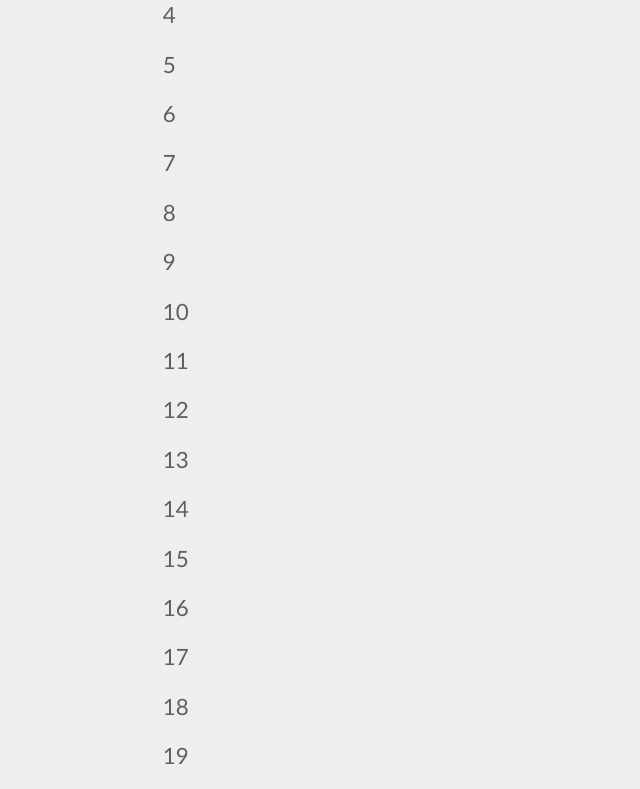
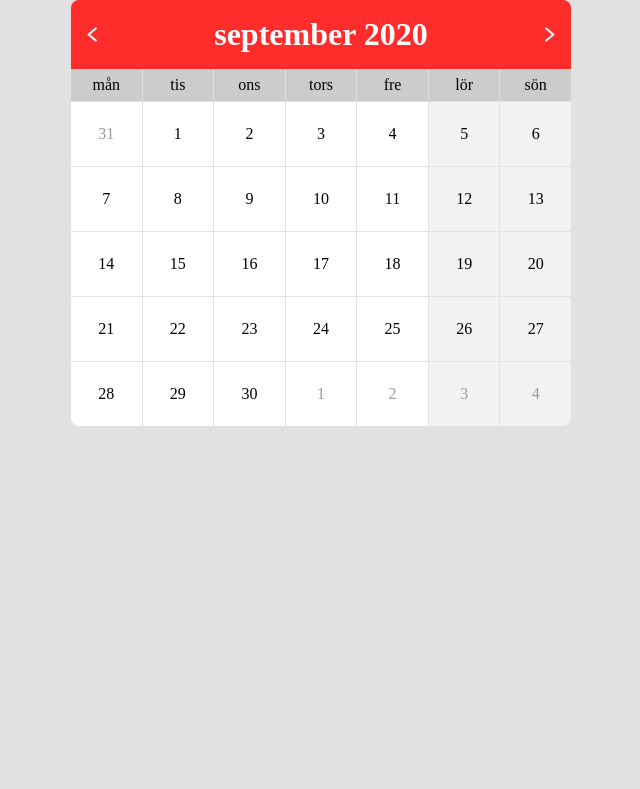
Before and after one commit to StefanMogren/lecture-28-okt-grid, a plain HTML site: page exercise-css-grid-bootcamp/04_static-calendar/index.html in a window 1280 px wide. Shown: the top 789 px of the page, without its empty margins (319-959 px from the left). Drawn offline with Linux system fonts and the light colour scheme; files that its build step writes are made by us from their sources.

Commit message:
Finished 04_static-calendar and added CSS

```diff
--- /dev/null
+++ b/exercise-css-grid-bootcamp/04_static-calendar/css/style.css
@@ -0,0 +1,67 @@
+* {
+    margin: 0;
+    padding: 0;
+    overflow: hidden;
+}
+
+body {
+    background: #EEE;
+    height: 100vh;
+    background: rgb(225, 225, 225);
+}
+
+.calendar {
+    max-width: 500px;
+    margin: auto;
+    border-radius: 0.5rem;
+}
+
+header {
+    padding: 1rem;
+    justify-content: space-between;
+    background: rgb(255, 44, 44);
+    color: white;
+    display: flex;
+    grid-column: auto / span 1;
+    grid-row: auto / span 1;
+}
+
+.labels {
+    display: grid;
+    gap: 1px;
+    grid-template-columns: repeat(7, 1fr);
+    border-bottom: 1px solid rgb(225, 225, 225);;
+
+    p {
+        background-color: rgb(204, 204, 204);
+        grid-column: auto / span 1;
+        height: 2rem;
+        display: flex;
+        justify-content: center;
+        align-items: center;
+    }
+}
+
+main {
+    display: grid;
+    gap: 1px;
+    grid-template-columns: repeat(7, 1fr);
+    grid-template-rows: repeat(5, 1fr);
+
+    aside {
+        display: flex;
+        background: rgba(255, 255, 255);
+        justify-content: center;
+        align-items: center;
+        height: 4rem;
+        /* border: 1px solid rgba(134, 134, 134, 0.589); */
+    }
+}
+
+.past, .future {
+    color: rgb(153, 153, 153);
+}
+
+.weekend {
+    background-color: rgb(242, 242, 242);
+}
```
Also changed, not shown: exercise-css-grid-bootcamp/04_static-calendar/index.html (+1 -1 lines).
